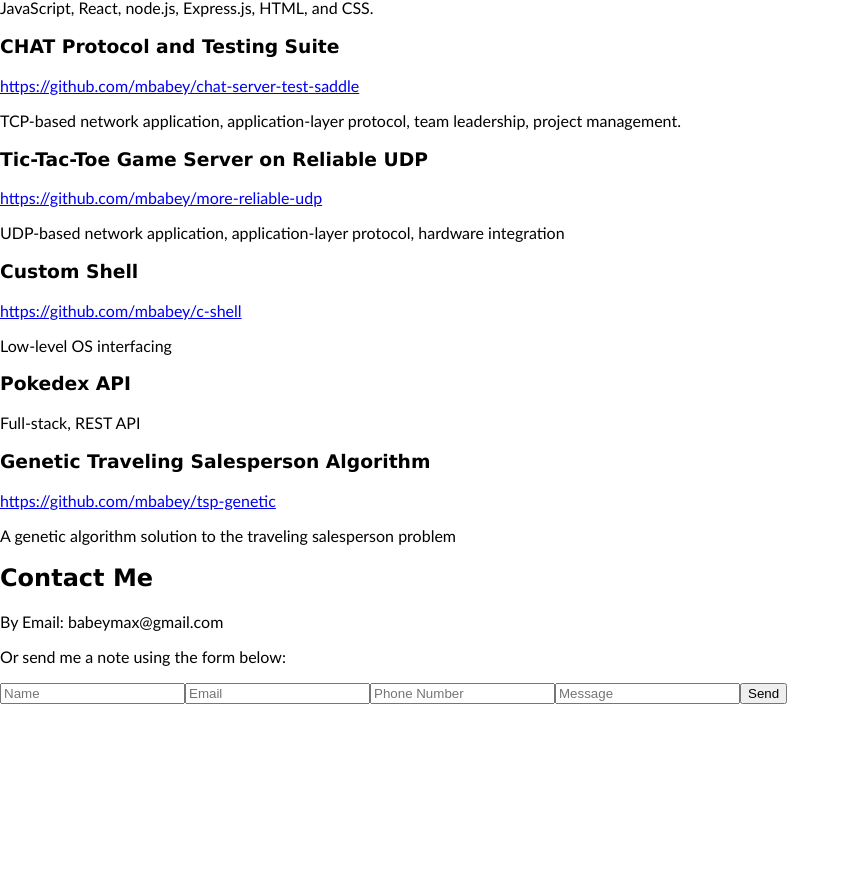
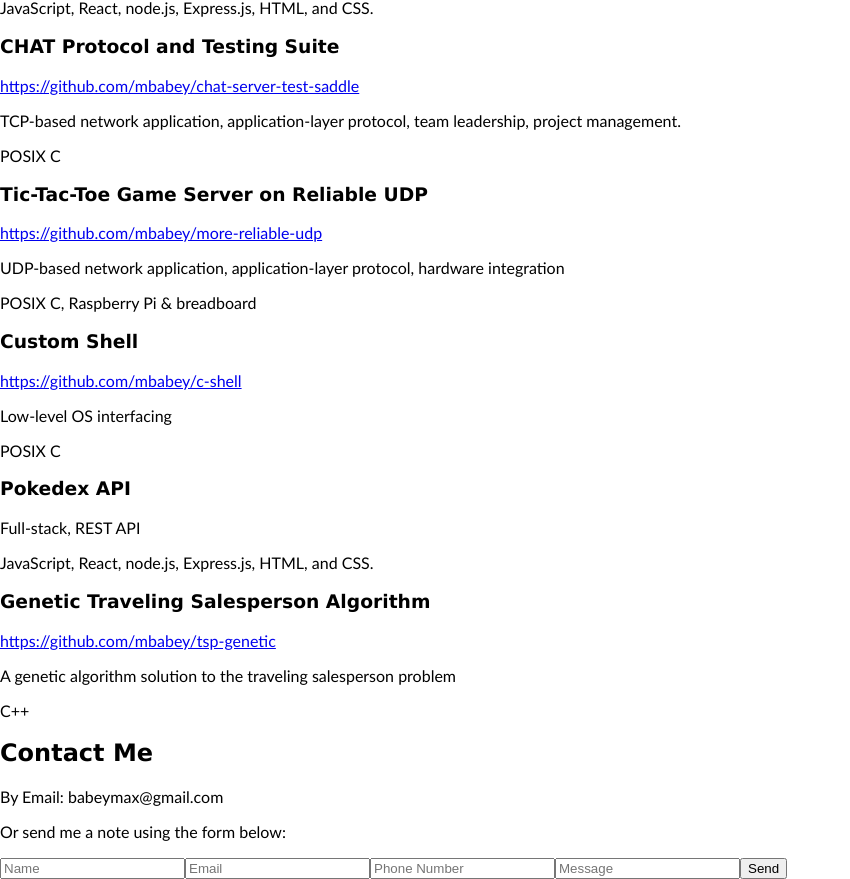
Before and after one commit to mbabey/personal-site, a React (Create React App) app in the folder front-end/: page / in a window 1280 px wide. Shown: the part 892-1771 px from the top of the page, without its empty margins (0-850 px from the left). Before the commit the page ends 1596 px from the top, so only its background shows below. Built offline with nearby package versions, Linux system fonts and the light colour scheme.

Commit message:
Fix problem that was causing languages to not display for projects

```diff
--- a/front-end/src/components/SectionProjects.js
+++ b/front-end/src/components/SectionProjects.js
@@ -15,35 +15,35 @@ const Projects = forwardRef(function Projects(props, ref) {
       title: "CHAT Protocol and Testing Suite",
       link: "https://github.com/mbabey/chat-server-test-saddle",
       description: "TCP-based network application, application-layer protocol, team leadership, project management.",
-      langauges: "POSIX C",
+      languages: "POSIX C",
       image: ""
     },
     {
       title: "Tic-Tac-Toe Game Server on Reliable UDP",
       link: "https://github.com/mbabey/more-reliable-udp",
       description: "UDP-based network application, application-layer protocol, hardware integration",
-      langauges: "POSIX C, Raspberry Pi & breadboard",
+      languages: "POSIX C, Raspberry Pi & breadboard",
       image: ""
     },
     {
       title: "Custom Shell",
       link: "https://github.com/mbabey/c-shell",
       description: "Low-level OS interfacing",
-      langauges: "POSIX C",
+      languages: "POSIX C",
       image: ""
     },
     {
       title: "Pokedex API",
       link: "",
       description: "Full-stack, REST API",
-      langauges: "JavaScript, React, node.js, Express.js, HTML, CSS",
+      languages: "JavaScript, React, node.js, Express.js, HTML, and CSS.",
       image: ""
     },
     {
       title: "Genetic Traveling Salesperson Algorithm",
       link: "https://github.com/mbabey/tsp-genetic",
       description: "A genetic algorithm solution to the traveling salesperson problem",
-      langauges: "C++",
+      languages: "C++",
       image: ""
     }
   ]
```
